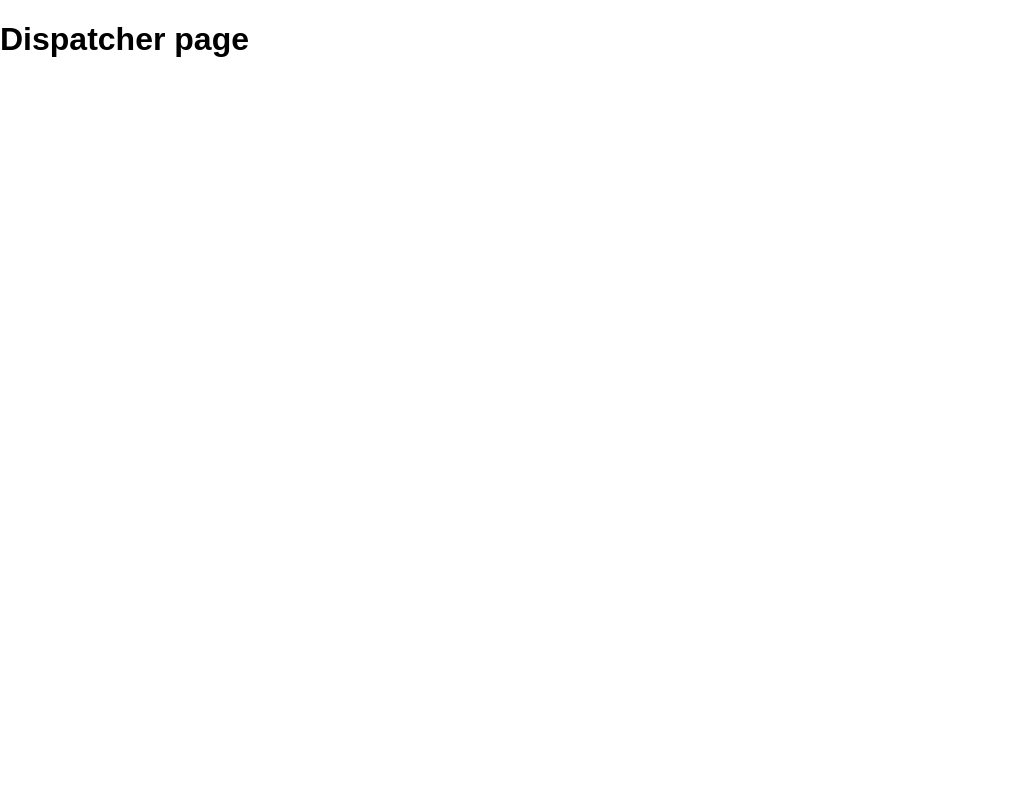
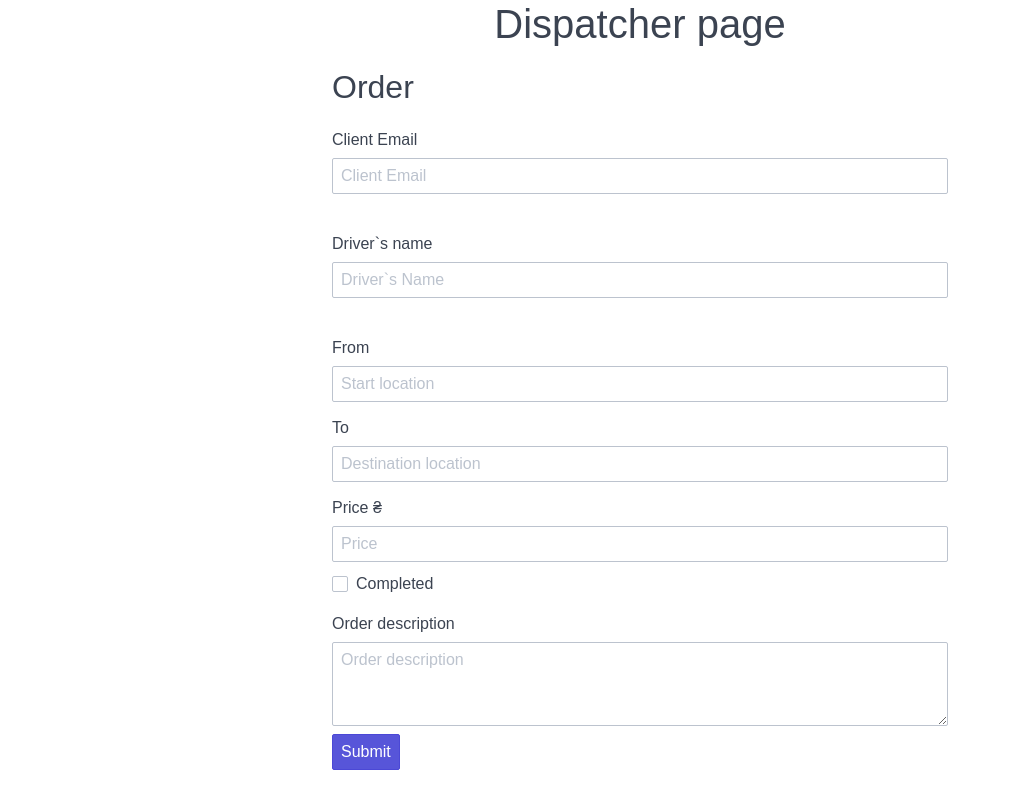
Before and after one commit to logicandy/taxi-3, a React (Create React App) app: page /dispatcher in a window 1280 px wide. Shown: the whole page, without its empty margins (0-1009 px from the left). Built offline with nearby package versions, Linux system fonts and the light colour scheme.

Commit message:
Created order form view

```diff
--- a/src/components/App/App.js
+++ b/src/components/App/App.js
@@ -1,5 +1,6 @@
 import React from 'react';
 import RouterConfig from '../../config/RouterConfig';
+import './../../../node_modules/spectre.css/dist/spectre.css';
 import './App.css';
 
 export default class App extends React.Component {
--- a/src/components/Dispatcher/Dispatcher.css
+++ b/src/components/Dispatcher/Dispatcher.css
@@ -0,0 +1,3 @@
+.Dispatcher-title{
+  text-align: center;
+}
--- a/src/components/Dispatcher/Dispatcher.js
+++ b/src/components/Dispatcher/Dispatcher.js
@@ -1,10 +1,16 @@
 import React from 'react';
+import OrderEditForm from '../OrderEditForm/OrderEditForm';
+import './Dispatcher.css';
 
 
 export default class Dispatcher extends React.Component {
   render() {
     return (
-        <h1> Dispatcher page </h1>
+      <div className="Dispatcher container">
+        <h1 className="Dispatcher-title"> Dispatcher page </h1>
+        <OrderEditForm/>
+      </div>
+
     );
   }
 }
--- a/src/components/OrderEditForm/OrderEditForm.css
+++ b/src/components/OrderEditForm/OrderEditForm.css
@@ -0,0 +1,3 @@
+.OrderEditForm{
+  margin: 0 auto;
+}
--- a/src/components/OrderEditForm/OrderEditForm.js
+++ b/src/components/OrderEditForm/OrderEditForm.js
@@ -1,12 +1,55 @@
 import React from 'react';
-import 'spectre.css';
+import './OrderEditForm.css';
 
 export default class OrderEditForm extends React.Component {
   render() {
     return (
-        <form name="order-edit-form">
-
-        </form>
+      <form className="OrderEditForm column col-6">
+        <div className="form-group">
+          <h2>Order</h2>
+          <label className="form-label">Client Email </label>
+          <input className="form-input" type="text" list="clients-emails" placeholder="Client Email"/><br/>
+          <datalist className="form-select" id="clients-emails">
+            <option>Client Email1</option>
+            <option>Client Email2</option>
+            <option>Client Email3</option>
+          </datalist>
+        </div>
+        <div className="form-group">
+          <label className="form-label">Driver`s name </label>
+          <input className="form-input" type="text" list="drivers-names" placeholder="Driver`s Name"/><br/>
+          <datalist className="form-select" id="drivers-names">
+            <option>Driver`s Name1</option>
+            <option>Driver`s Name2</option>
+            <option>Driver`s Name3</option>
+          </datalist>
+        </div>
+        <div className="form-group">
+          <label className="form-label" placeholder="From">From</label>
+          <input className="form-input" type="text" placeholder="Start location"/>
+        </div>
+        <div className="form-group">
+          <label className="form-label" placeholder="From">To</label>
+          <input className="form-input" type="text" placeholder="Destination location"/>
+        </div>
+        <div className="form-group">
+          <label className="form-label" placeholder="Price">Price &#8372;</label>
+          <input className="form-input" type="text" placeholder="Price"/>
+        </div>
+        <div className="form-group">
+          <label className="form-checkbox">
+            <input type="checkbox"/>
+            <i className="form-icon">
+            </i> Completed
+          </label>
+        </div>
+        <div className="form-group">
+          <label className="form-label">Order description</label>
+          <textarea className="form-input" placeholder="Order description" rows="3">
+          </textarea>
+        </div>
+        <input className="btn btn-primary" type="submit" value="Submit"/>
+      </form>
     );
   }
 }
```
